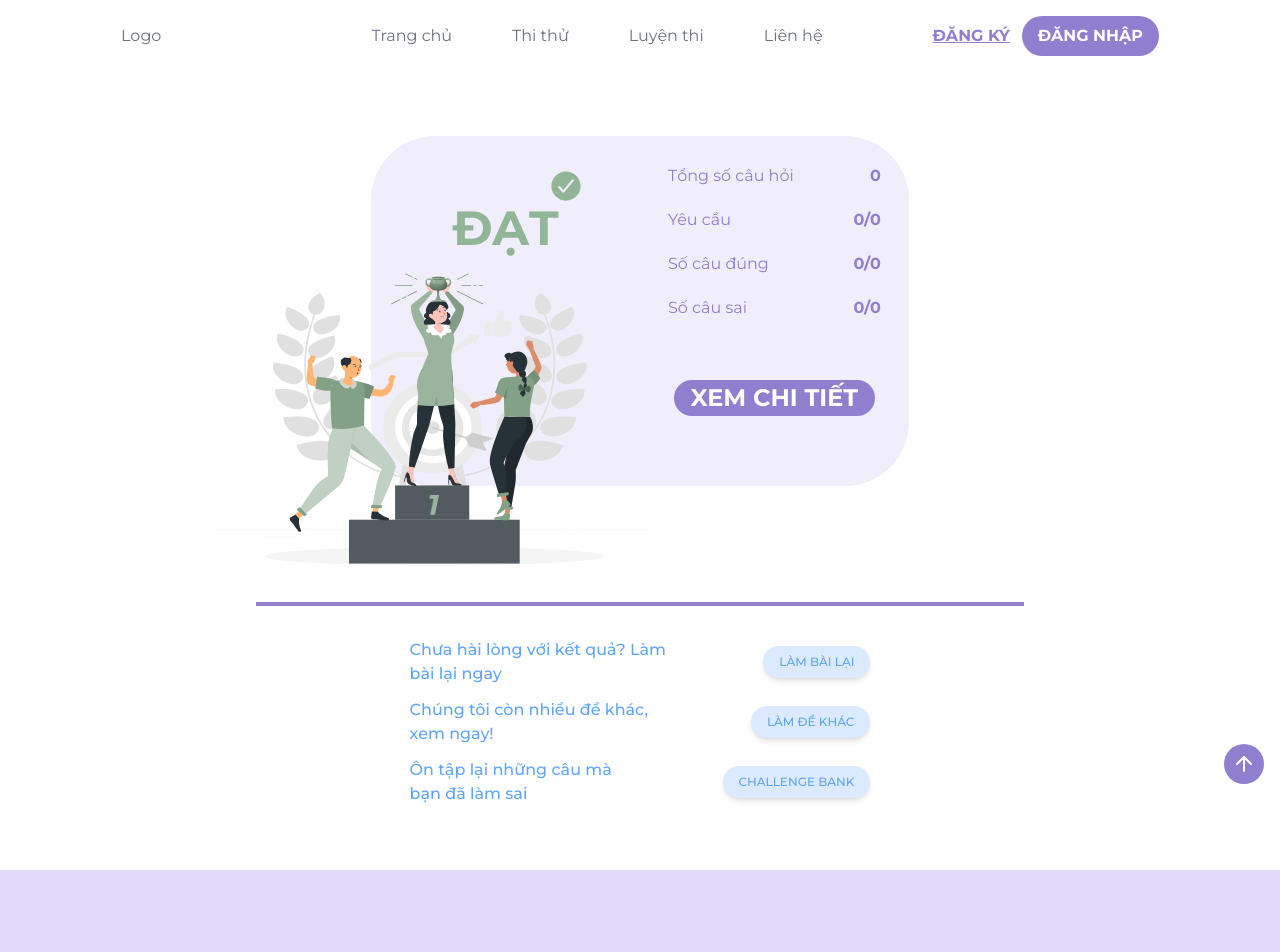
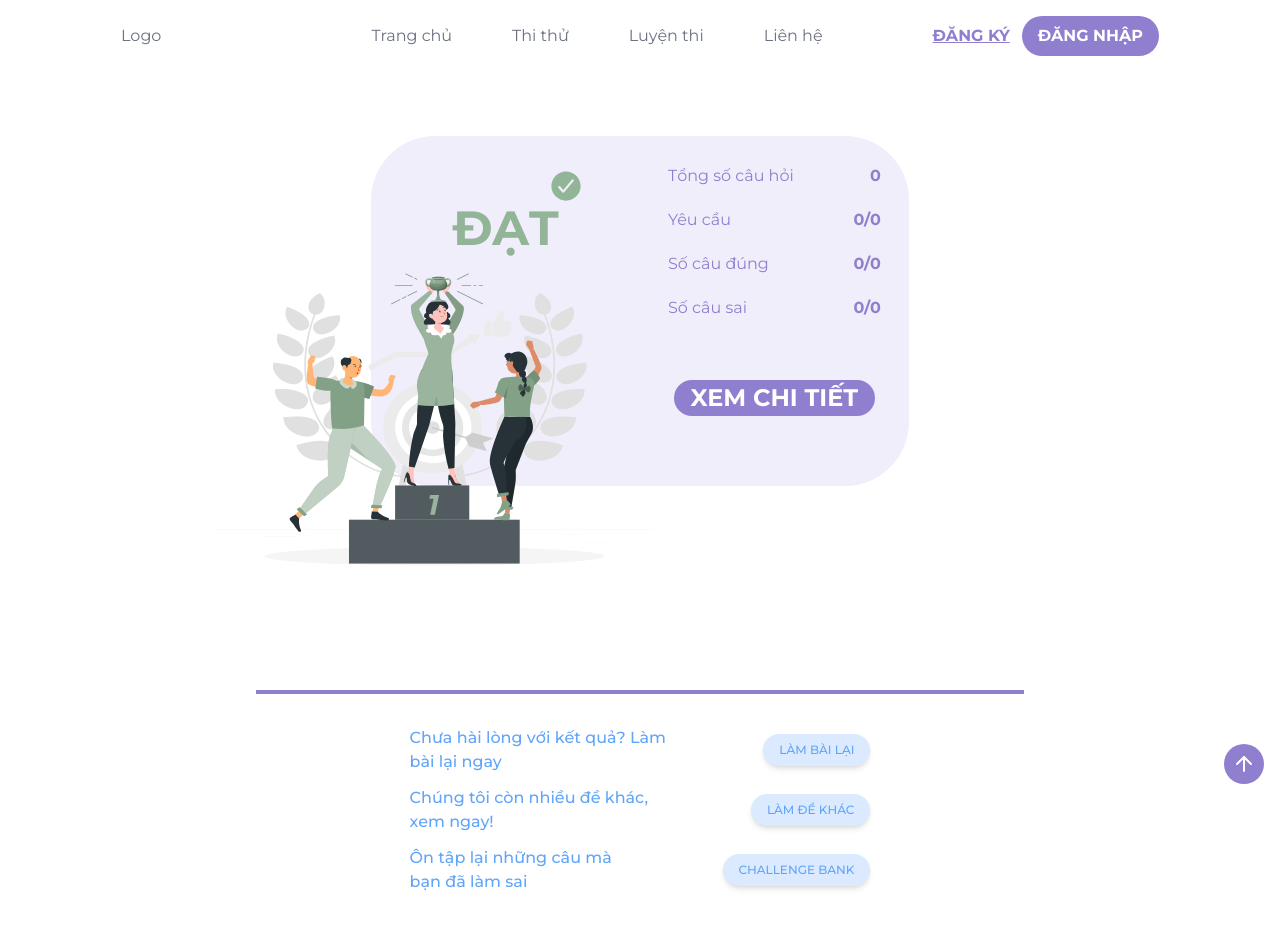
Before and after one commit to emkietthucode/ODL, a Next.js app: page /tests/vietnam/1/1/1 in a window 1280 px wide. Shown: the top 952 px of the page. Built offline with nearby package versions, Linux system fonts and the light colour scheme; no server answers.

Commit message:
refactor: change user action buttons to ResultPage for retaking tests and exploring more options

```diff
--- a/src/app/(common)/tests/vietnam/[licenseName]/[testId]/[resultId]/page.tsx
+++ b/src/app/(common)/tests/vietnam/[licenseName]/[testId]/[resultId]/page.tsx
@@ -9,6 +9,7 @@ import supabase from '@/utils/supabase/supabase'
 import toast from 'react-hot-toast'
 import { CauTrucDeThi } from '@/types/types'
 import { QuestionDTO } from '@/types/dto/types'
+import { Button } from '@/components/ui/button'
 import useAuth from '@/hooks/useAuth'
 
 const ResultPage = () => {
@@ -164,6 +165,29 @@ const ResultPage = () => {
             userCorrectAnswers={userCorrectAnswers}
           />
         )}
+        <div className="flex flex-col gap-10 my-[64px] w-[60%] justify-center items-center">
+          <div className="flex flex-col gap-3 text-blue-400 w-full justify-center items-center">
+            <hr className="h-1 my-5 bg-purple border-0 dark:bg-purple w-full"></hr>
+            <div className="flex justify-between items-center gap-[96px] w-[60%] font-medium">
+              <div>Chưa hài lòng với kết quả? Làm bài lại ngay</div>
+              <Button className="bg-blue-100 hover:bg-blue-100/90 rounded-2xl text-xs text-blue-400 h-full shadow-md">
+                LÀM BÀI LẠI
+              </Button>
+            </div>
+            <div className="flex justify-between items-center gap-[96px] w-[60%] font-medium">
+              <div>Chúng tôi còn nhiều đề khác, xem ngay!</div>
+              <Button className="bg-blue-100 hover:bg-blue-100/90 rounded-2xl text-xs text-blue-400 h-full shadow-md">
+                LÀM ĐỀ KHÁC
+              </Button>
+            </div>
+            <div className="flex justify-between items-center gap-[96px] w-[60%] font-medium">
+              <div>Ôn tập lại những câu mà bạn đã làm sai</div>
+              <Button className="bg-blue-100 hover:bg-blue-100/90 rounded-2xl text-xs text-blue-400 h-full shadow-md">
+                CHALLENGE BANK
+              </Button>
+            </div>
+          </div>
+        </div>
       </div>
       <ScrollToTopButton />
     </main>
--- a/src/components/test-fail.tsx
+++ b/src/components/test-fail.tsx
@@ -67,27 +67,6 @@ const TestFail = ({
         />
       </div>
       <div className="my-2"></div>
-      <div className="flex flex-col gap-3 text-blue-400 w-full justify-center items-center">
-        <hr className="h-1 my-5 bg-purple border-0 dark:bg-purple w-full"></hr>
-        <div className="flex justify-between items-center gap-[96px] w-[60%] font-medium">
-          <div>Chưa hài lòng với kết quả? Làm bài lại ngay</div>
-          <Button className="bg-blue-100 hover:bg-blue-100/90 rounded-2xl text-xs text-blue-400 h-full shadow-md">
-            LÀM BÀI LẠI
-          </Button>
-        </div>
-        <div className="flex justify-between items-center gap-[96px] w-[60%] font-medium">
-          <div>Chúng tôi còn nhiều đề khác, xem ngay!</div>
-          <Button className="bg-blue-100 hover:bg-blue-100/90 rounded-2xl text-xs text-blue-400 h-full shadow-md">
-            LÀM ĐỀ KHÁC
-          </Button>
-        </div>
-        <div className="flex justify-between items-center gap-[96px] w-[60%] font-medium">
-          <div>Ôn tập lại những câu mà bạn đã làm sai</div>
-          <Button className="bg-blue-100 hover:bg-blue-100/90 rounded-2xl text-xs text-blue-400 h-full shadow-md">
-            CHALLENGE BANK
-          </Button>
-        </div>
-      </div>
     </div>
   )
 }
--- a/src/components/test-pass.tsx
+++ b/src/components/test-pass.tsx
@@ -57,27 +57,6 @@ const TestPass = ({
         />
       </div>
       <div className="my-2"></div>
-      <div className="flex flex-col gap-3 text-blue-400 w-full justify-center items-center">
-        <hr className="h-1 my-5 bg-purple border-0 dark:bg-purple w-full"></hr>
-        <div className="flex justify-between items-center gap-[96px] w-[60%] font-medium">
-          <div>Chưa hài lòng với kết quả? Làm bài lại ngay</div>
-          <Button className="bg-blue-100 hover:bg-blue-100/90 rounded-2xl text-xs text-blue-400 h-full shadow-md">
-            LÀM BÀI LẠI
-          </Button>
-        </div>
-        <div className="flex justify-between items-center gap-[96px] w-[60%] font-medium">
-          <div>Chúng tôi còn nhiều đề khác, xem ngay!</div>
-          <Button className="bg-blue-100 hover:bg-blue-100/90 rounded-2xl text-xs text-blue-400 h-full shadow-md">
-            LÀM ĐỀ KHÁC
-          </Button>
-        </div>
-        <div className="flex justify-between items-center gap-[96px] w-[60%] font-medium">
-          <div>Ôn tập lại những câu mà bạn đã làm sai</div>
-          <Button className="bg-blue-100 hover:bg-blue-100/90 rounded-2xl text-xs text-blue-400 h-full shadow-md">
-            CHALLENGE BANK
-          </Button>
-        </div>
-      </div>
     </div>
   )
 }
```
